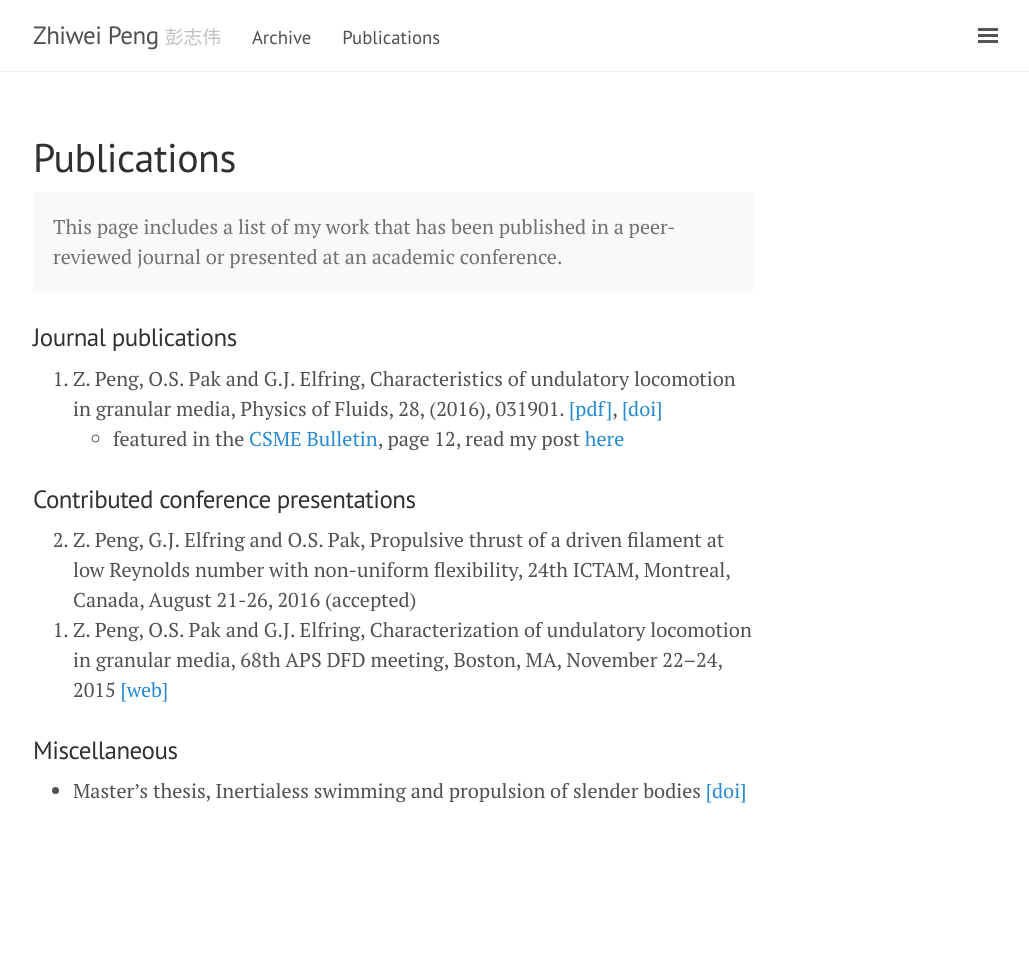
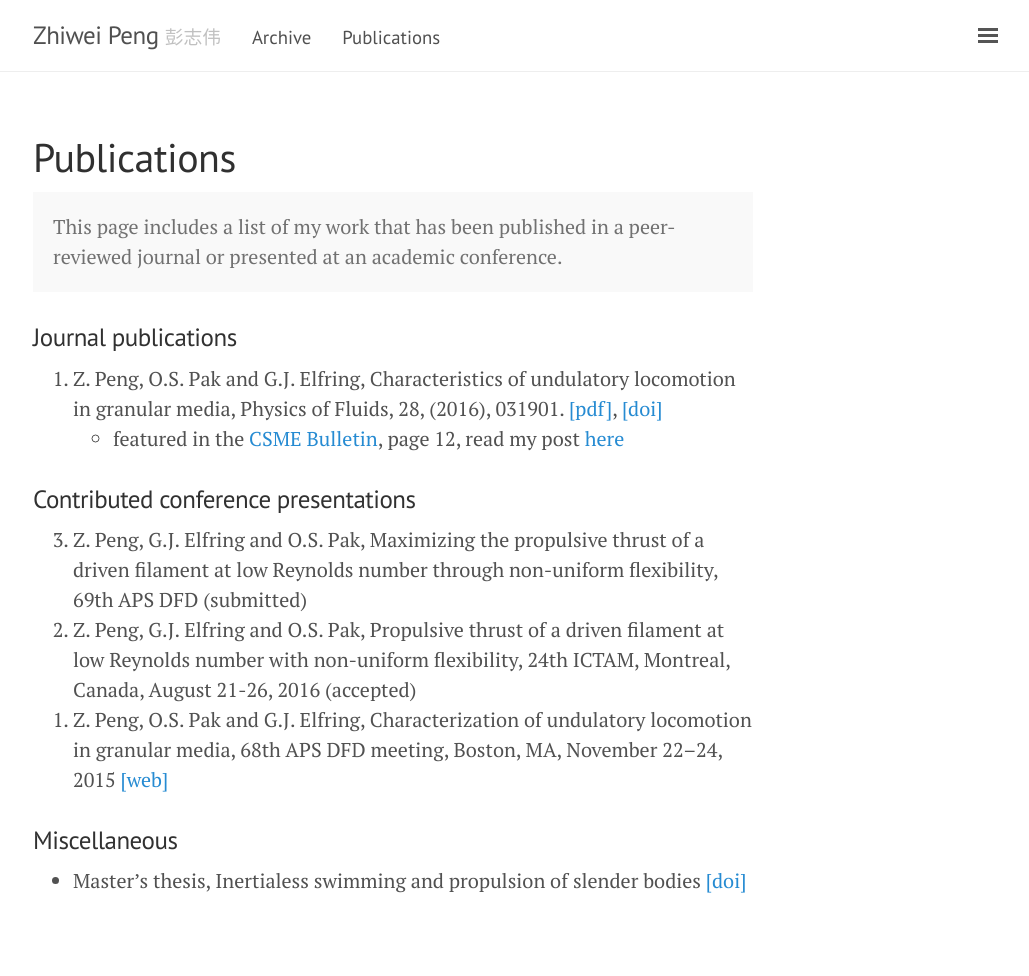
Before and after one commit to zpeng2/zpeng2.github.io, a Jekyll site: the page built from publications.md, in a window 1280 px wide. Shown: the whole page, without its empty margins (247-1276 px from the left). Built offline with Jekyll 4.4.1, drawn with Linux system fonts in a browser that asks for light colours; before the commit the page ends 900 px from its top, so only the background shows below that.

Commit message:
update pubs

```diff
--- a/publications.md
+++ b/publications.md
@@ -18,7 +18,7 @@ title: Publications
 
 ### Contributed conference presentations
 
-
+0. Z. Peng, G.J. Elfring and O.S. Pak, Maximizing the propulsive thrust of a driven filament at low Reynolds number through non-uniform flexibility, 69th APS DFD (submitted)
 0. Z. Peng, G.J. Elfring and O.S. Pak, Propulsive thrust of a driven filament at low Reynolds number with non-uniform flexibility, 24th ICTAM, Montreal, Canada, August 21-26, 2016 (accepted)
 0. Z. Peng, O.S. Pak and G.J. Elfring, Characterization of undulatory locomotion in granular media, 68th APS DFD meeting, Boston, MA, November 22–24, 2015 [[web]](http://meetings.aps.org/link/BAPS.2015.DFD.L26.4)
 {: reversed="reversed"}
```
